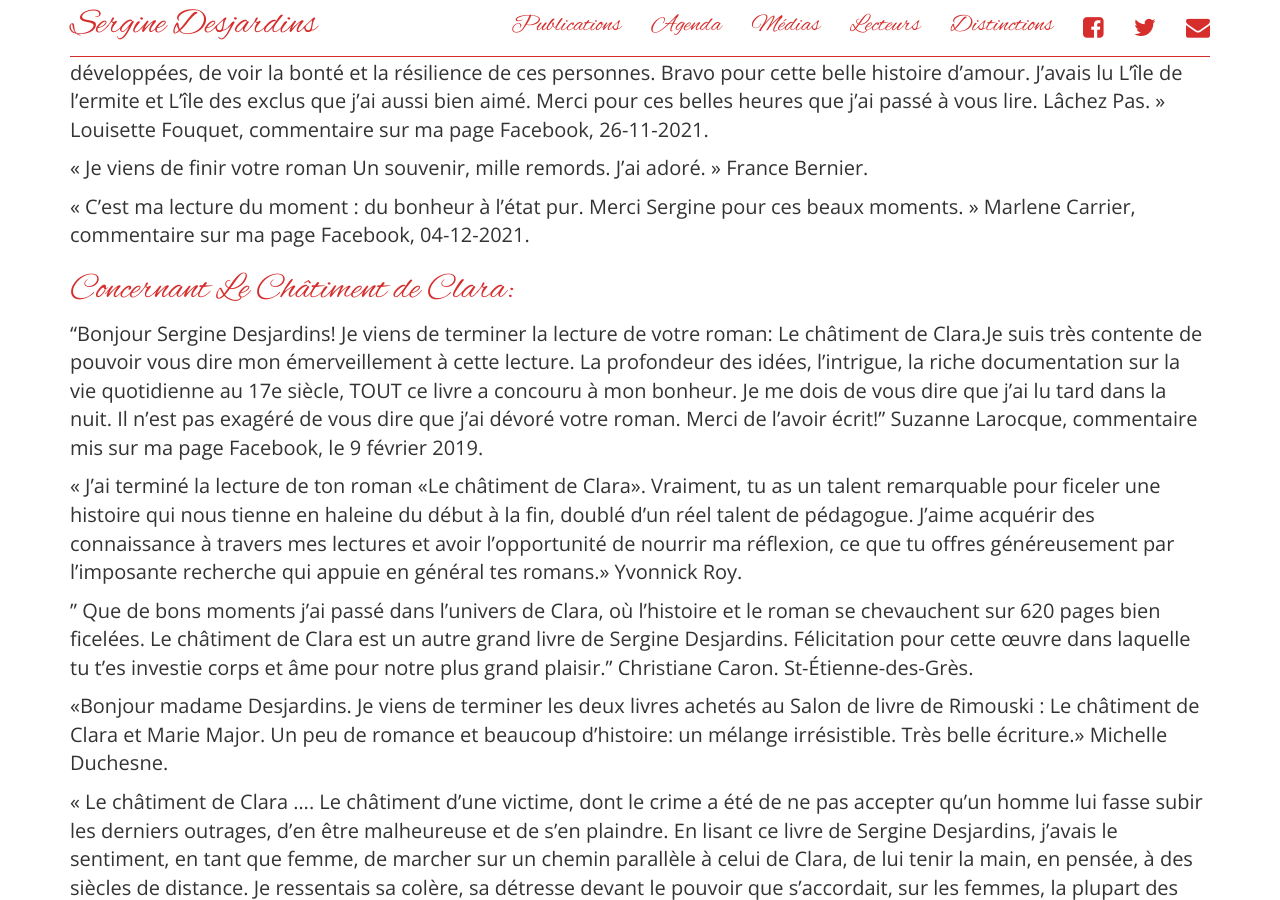
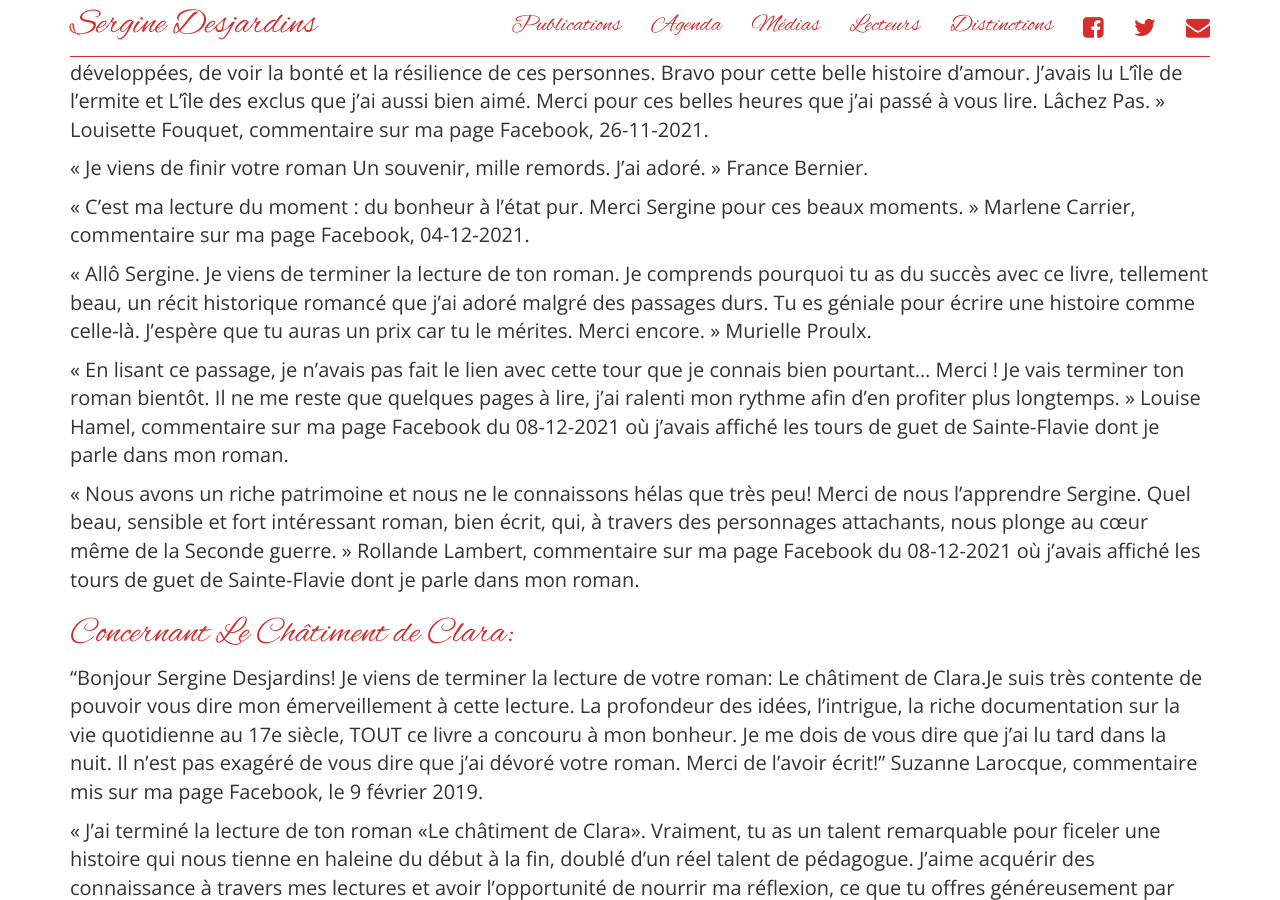
Before and after one commit to serginedesjardins/serginedesjardins.github.io, a Jekyll site: the page built from lecteurs.md, in a window 1280 px wide and 900 px high, scrolled down 3143 px. Built offline with Jekyll 4.4.1, drawn with Linux system fonts in a browser that asks for light colours; nearby versions of some CDN libraries.

Commit message:
Mumu, Lambert, Hamel

```diff
--- a/lecteurs.md
+++ b/lecteurs.md
@@ -71,6 +71,11 @@ Sergine, toute mon émotion à fleur de peau et ma gratitude pour ce tableau de
 
 « C’est ma lecture du moment : du bonheur à l’état pur. Merci Sergine pour ces beaux moments. » Marlene Carrier, commentaire sur ma page Facebook, 04-12-2021.
 
+ « Allô Sergine. Je viens de terminer la lecture de ton roman. Je comprends pourquoi tu as du succès avec ce livre, tellement beau, un récit historique romancé que j’ai adoré malgré des passages durs. Tu es géniale pour écrire une histoire comme celle-là. J’espère que tu auras un prix car tu le mérites. Merci encore. » Murielle Proulx.
+
+«  En lisant ce passage, je n’avais pas fait le lien avec cette tour que je connais bien pourtant… Merci ! Je vais terminer ton roman bientôt. Il ne me reste que quelques pages à lire, j’ai ralenti mon rythme afin d’en profiter plus longtemps. » Louise Hamel, commentaire sur ma page Facebook du 08-12-2021 où j’avais affiché les tours de guet de Sainte-Flavie dont je parle dans mon roman.
+
+«  Nous avons un riche patrimoine et nous ne le connaissons hélas que très peu! Merci de nous l’apprendre Sergine. Quel beau, sensible et fort intéressant roman, bien écrit, qui, à travers des personnages attachants, nous plonge au cœur même de la Seconde guerre. » Rollande Lambert, commentaire sur ma page Facebook du 08-12-2021 où j’avais affiché les tours de guet de Sainte-Flavie dont je parle dans mon roman.
 
 # Concernant Le Châtiment de Clara:
 
```
